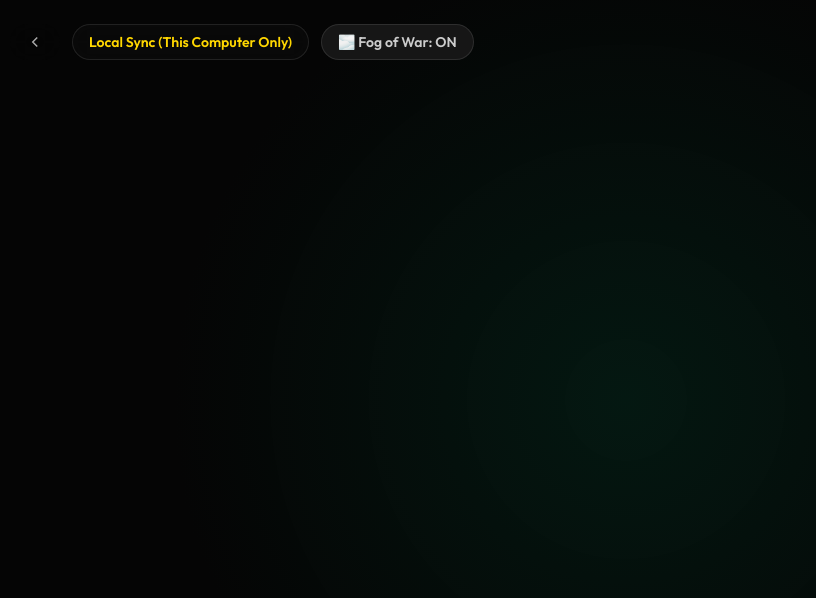
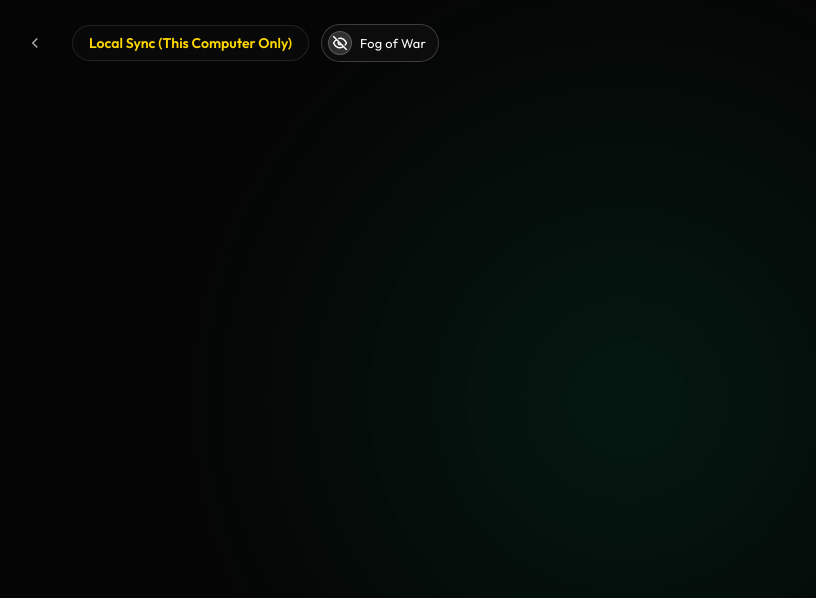
Before and after one commit to LooMeeRy/dnd-hexcrawl-map, a React (Vite) app: page /player in a window 1280 px wide. Shown: the top 598 px of the page, without its empty margins (14-830 px from the left). Built offline with nearby package versions, Linux system fonts and the light colour scheme.

Commit message:
style: redesign fog toggle to minimalist pill UI

```diff
--- a/src/index.css
+++ b/src/index.css
@@ -357,3 +357,26 @@ button:active { transform: scale(0.96); }
 
 .ping-tool-btn.speed-btn { width: auto; padding: 0 16px; border-radius: 20px; font-size: 0.85rem; font-weight: 600; letter-spacing: 0.05em; color: #bbb; }
 .ping-tool-btn.speed-btn:hover { color: #fff; }
+
+/* Minimalist Fog Toggle Switch */
+.fog-toggle-btn {
+  display: flex; align-items: center; gap: 8px;
+  background: rgba(15, 15, 15, 0.85); backdrop-filter: blur(20px);
+  border: 1px solid rgba(255, 255, 255, 0.08); border-radius: 9999px;
+  padding: 6px 12px 6px 6px; cursor: pointer; transition: all 0.3s ease;
+  color: #888; font-size: 0.8rem; font-weight: 500; letter-spacing: 0.02em;
+}
+.fog-toggle-btn:hover { background: rgba(255, 255, 255, 0.05); color: #ccc; }
+.fog-toggle-btn.active { color: #fff; border-color: rgba(255, 255, 255, 0.2); }
+
+.fog-toggle-icon {
+  width: 24px; height: 24px; border-radius: 50%;
+  display: flex; align-items: center; justify-content: center;
+  transition: all 0.3s cubic-bezier(0.16, 1, 0.3, 1);
+}
+.fog-toggle-btn.active .fog-toggle-icon {
+  background: rgba(255, 255, 255, 0.15); box-shadow: inset 0 0 0 1px rgba(255, 255, 255, 0.2); color: #fff;
+}
+.fog-toggle-btn:not(.active) .fog-toggle-icon {
+  background: rgba(0, 0, 0, 0.3); box-shadow: inset 0 0 0 1px rgba(255, 255, 255, 0.05); color: #888;
+}
--- a/src/views/PlayerView.jsx
+++ b/src/views/PlayerView.jsx
@@ -314,11 +314,18 @@ export default function PlayerView() {
 
         {!roomCode && (
           <button
-             className="status-badge"
-             style={{ cursor: 'pointer', background: 'rgba(25,25,25,0.9)', color: fogEnabled ? '#ccc' : '#fff', border: `1px solid ${fogEnabled ? 'rgba(255,255,255,0.1)' : 'rgba(85,255,85,0.5)'}` }}
+             className={`fog-toggle-btn ${fogEnabled ? 'active' : ''}`}
              onClick={() => setFogEnabled(!fogEnabled)}
+             title={fogEnabled ? "Fog of War is Enabled" : "Fog of War is Disabled"}
           >
-            {fogEnabled ? '🌫️ Fog of War: ON' : '🌞 Fog of War: OFF'}
+            <div className="fog-toggle-icon">
+              {fogEnabled ? (
+                 <svg width="14" height="14" viewBox="0 0 24 24" fill="none" stroke="currentColor" strokeWidth="2.5" strokeLinecap="round" strokeLinejoin="round"><path d="M17.94 17.94A10.07 10.07 0 0 1 12 20c-7 0-11-8-11-8a18.45 18.45 0 0 1 5.06-5.94M9.9 4.24A9.12 9.12 0 0 1 12 4c7 0 11 8 11 8a18.5 18.5 0 0 1-2.16 3.19m-6.72-1.07a3 3 0 1 1-4.24-4.24M1 1l22 22"/></svg>
+              ) : (
+                 <svg width="14" height="14" viewBox="0 0 24 24" fill="none" stroke="currentColor" strokeWidth="2.5" strokeLinecap="round" strokeLinejoin="round"><path d="M1 12s4-8 11-8 11 8 11 8-4 8-11 8-11-8-11-8z"/><circle cx="12" cy="12" r="3"/></svg>
+              )}
+            </div>
+            <span>Fog of War</span>
           </button>
         )}
       </div>
```
